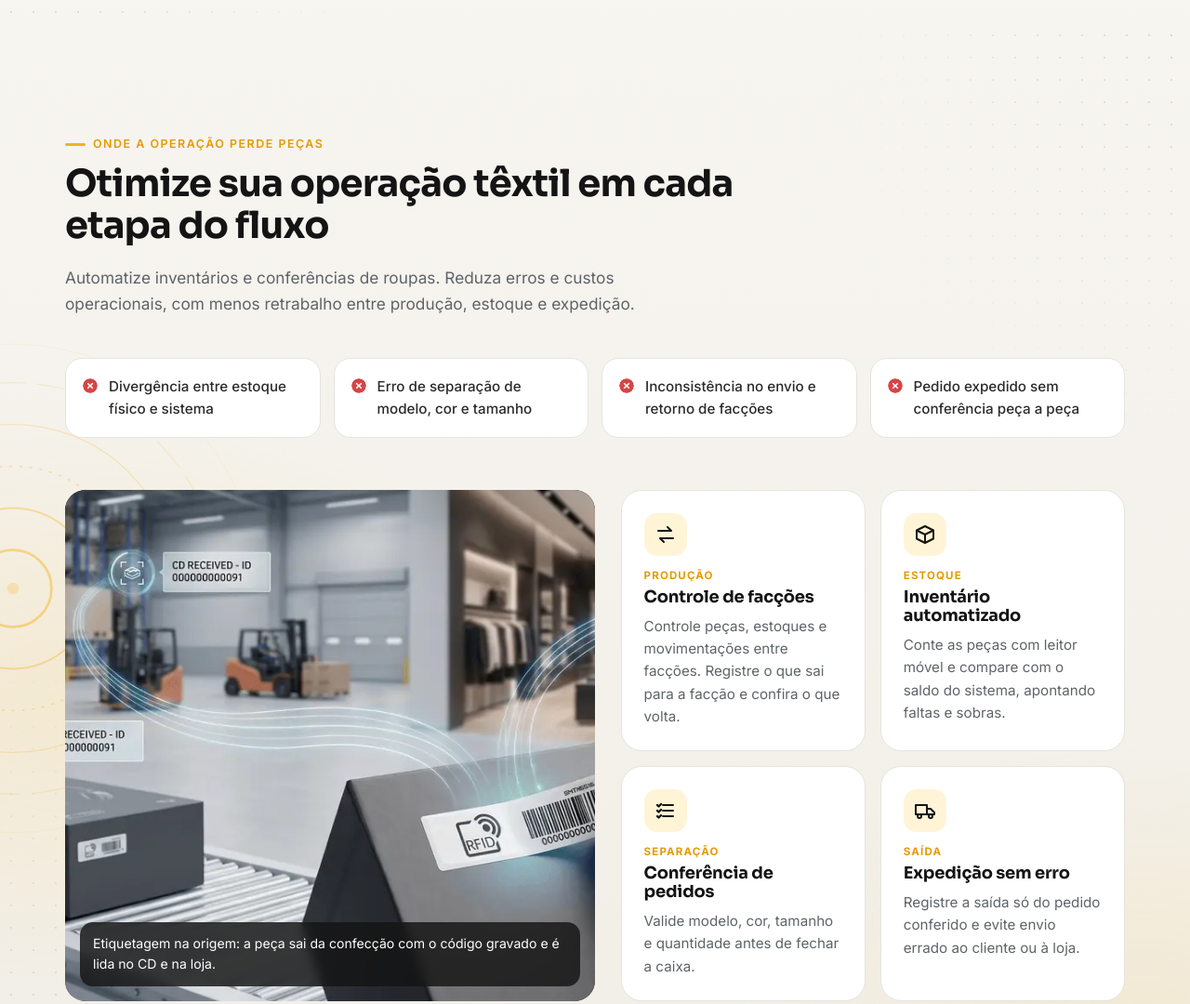
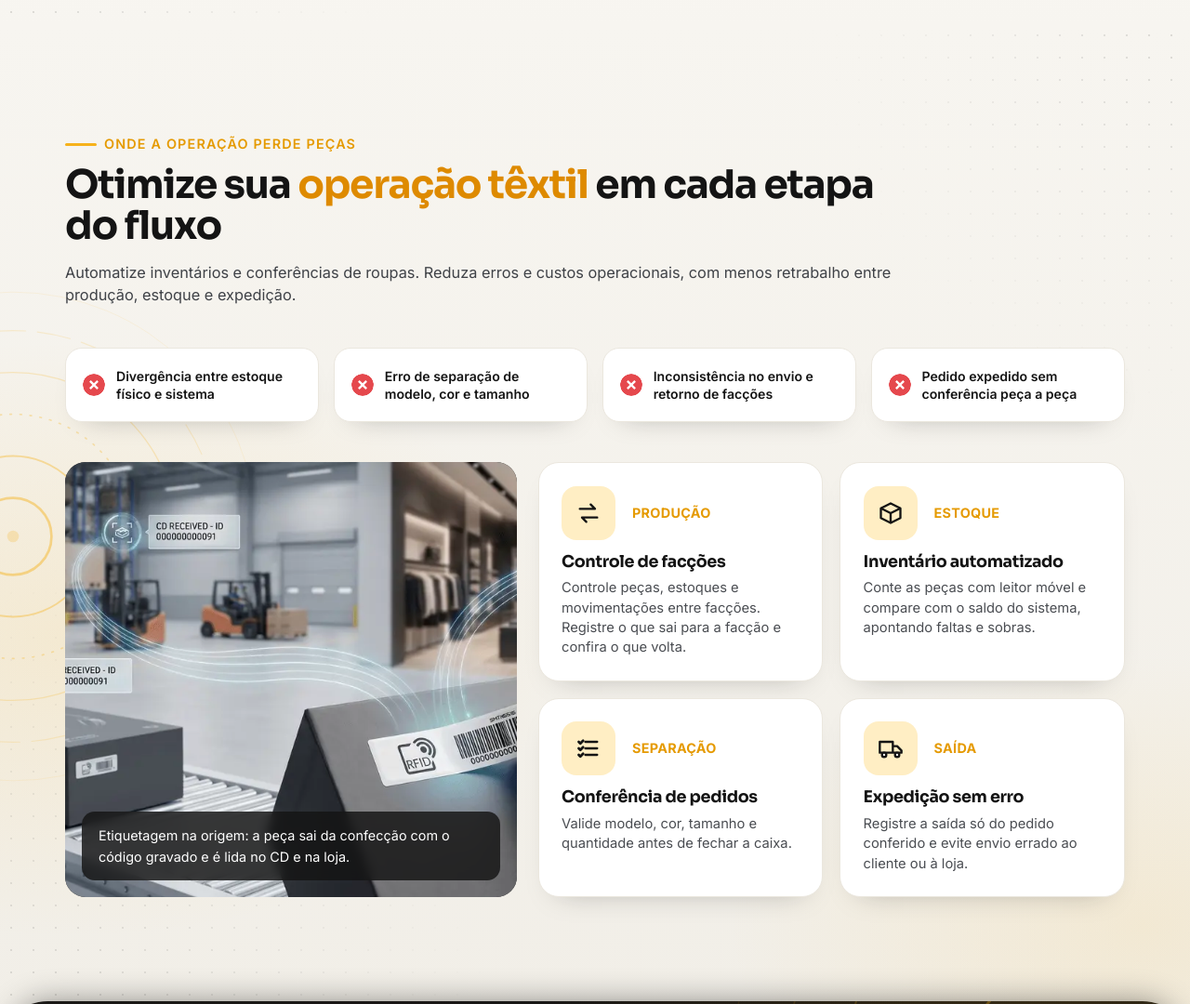
Before and after one commit to harpyacessory-ux/SmartxTextil, a plain HTML site: page index.html in a window 1280 px wide. Shown: the part 1500-2580 px from the top of the page at 93% size. Drawn offline with Linux system fonts and the light colour scheme.

Commit message:
Página: seção "Onde a operação perde peças" no layout da referência
- "operação têxtil" em laranja, lead maior e mais escuro
- Cards de problema com ícone maior, texto em destaque e sombra
- Cards de aplicação com ícone e etapa na mesma linha, títulos maiores

Co-Authored-By: Claude Opus 5.5 <noreply@anthropic.com>

```diff
--- a/index.html
+++ b/index.html
@@ -502,6 +502,30 @@ main>section:not(.dark):not(.hero):has(+section:not(.dark))::after,main>section:
 .seg{padding:14px 24px 14px 14px;gap:12px;border-color:#ebe7de;box-shadow:0 12px 26px -18px rgba(20,20,20,.35);font-size:1rem;transition:transform .15s ease,border-color .15s ease,box-shadow .15s ease}
 .seg svg{box-sizing:content-box;width:20px;height:20px;padding:8px;border-radius:50%;background:var(--x-soft)}
 .seg:hover{transform:translateY(-2px);border-color:rgba(246,178,27,.7);box-shadow:0 16px 30px -18px rgba(246,178,27,.55)}
+/* ===== ONDE A OPERAÇÃO PERDE PEÇAS — layout da referência ===== */
+#aplicacoes .sec-head{max-width:900px}
+#aplicacoes .eyebrow{font-size:.9rem;letter-spacing:.08em}
+#aplicacoes .eyebrow::before{width:34px}
+#aplicacoes h2{font-size:clamp(1.9rem,3.3vw,3rem);line-height:1.06;letter-spacing:-.03em;margin-bottom:.35em}
+#aplicacoes h2 .o{color:#DE8A00}
+#aplicacoes .sec-head .lead{font-size:clamp(1.02rem,1.25vw,1.2rem);line-height:1.5;color:#3f4247;max-width:none}
+#aplicacoes .pains{gap:clamp(12px,1.2vw,18px);margin-bottom:clamp(32px,3.4vw,48px)}
+#aplicacoes .pain{display:flex;align-items:center;min-height:80px;padding:14px 16px 14px 54px;border-color:#ebe7de;box-shadow:0 14px 30px -22px rgba(20,20,20,.35);font-size:clamp(.88rem,.96vw,1rem);font-weight:600;line-height:1.35;color:var(--ink)}
+#aplicacoes .pain::before{left:18px;top:50%;width:24px;height:24px;transform:translateY(-50%);background:#e5484d}
+#aplicacoes .apps{grid-template-columns:1fr 1.3fr;gap:clamp(18px,1.8vw,26px)}
+#aplicacoes .apps-photo{border-radius:22px;min-height:440px}
+#aplicacoes .apps-photo figcaption{font-size:clamp(.9rem,1vw,1rem);padding:14px 18px;left:18px;right:18px;bottom:18px}
+#aplicacoes .apps-list{gap:clamp(14px,1.4vw,20px)}
+#aplicacoes .app{display:grid;grid-template-columns:auto 1fr;align-items:center;align-content:start;column-gap:18px;row-gap:0;padding:clamp(20px,1.9vw,28px);border-color:#ebe7de;box-shadow:0 14px 30px -22px rgba(20,20,20,.35)}
+#aplicacoes .app .ico{width:58px;height:58px;border-radius:16px;background:#ffeec4;margin:0 0 14px}
+#aplicacoes .app .ico svg{width:28px;height:28px}
+#aplicacoes .app .step{margin:0 0 14px;font:700 clamp(.9rem,1vw,1.02rem)/1 var(--f-text);letter-spacing:.02em;color:var(--x-deep)}
+#aplicacoes .app h3,#aplicacoes .app p{grid-column:1/-1}
+#aplicacoes .app h3{font-size:clamp(1.1rem,1.36vw,1.4rem);letter-spacing:-.02em;margin-bottom:8px}
+#aplicacoes .app p{font-size:clamp(.92rem,1.02vw,1.05rem);line-height:1.45;color:#4a4d52}
+@media (max-width:1080px){#aplicacoes .pains{grid-template-columns:1fr 1fr}}
+@media (max-width:900px){#aplicacoes .apps{grid-template-columns:1fr}#aplicacoes .apps-photo{min-height:300px}}
+@media (max-width:760px){#aplicacoes .pains,#aplicacoes .apps-list{grid-template-columns:1fr}}
 </style>
 </head>
 <body>
@@ -638,7 +662,7 @@ main>section:not(.dark):not(.hero):has(+section:not(.dark))::after,main>section:
   <div class="wrap">
     <div class="sec-head rv">
       <span class="eyebrow">Onde a operação perde peças</span>
-      <h2 id="h-apps">Otimize sua operação têxtil em cada etapa do fluxo</h2>
+      <h2 id="h-apps">Otimize sua <span class="o">operação têxtil</span> em cada etapa do fluxo</h2>
       <p class="lead">Automatize inventários e conferências de roupas. Reduza erros e custos operacionais, com menos retrabalho entre produção, estoque e expedição.</p>
     </div>
     <div class="pains">
```
